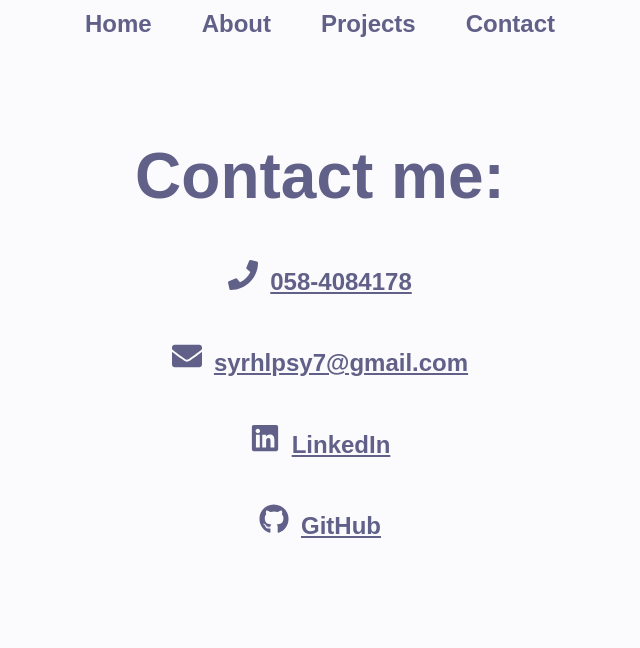
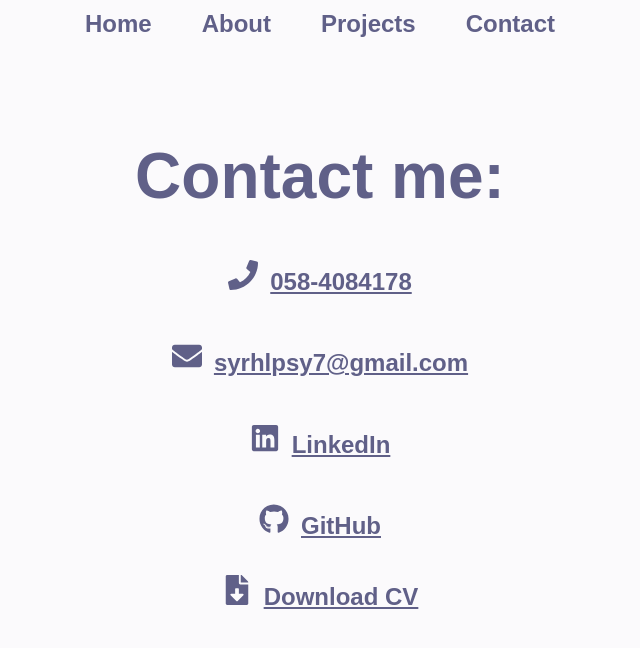
Before and after one commit to shira471/port-folio, a React (Create React App) app: page / in a window 1280 px wide. Both pictures are taken after a click on the button "Contact". Shown: the top 648 px of the page, without its empty margins (320-960 px from the left). Built offline with nearby package versions, Linux system fonts and the light colour scheme.

Commit message:
resume-add

```diff
--- a/src/components/Contact/Contact.js
+++ b/src/components/Contact/Contact.js
@@ -1,6 +1,6 @@
 import React from "react";
 import './Contact.css';
-import { FaPhone, FaEnvelope, FaLinkedin, FaGithub } from 'react-icons/fa';
+import { FaPhone, FaEnvelope, FaLinkedin, FaGithub, FaFileDownload } from 'react-icons/fa';
 
 const Contact=()=>(
     <section className='Contact'>
@@ -29,7 +29,12 @@ const Contact=()=>(
     <span>GitHub</span>
   </a>
 </div>
-
+<div className="Cv-item">
+  <a href="/port-folio/resume.dox" download className="Contact-link">
+    <FaFileDownload className="Contact-icon" />
+    <span>Download CV</span>
+  </a>
+</div>
   </section>
 );
 
```
Also changed, not shown: 1 other file (tests, documents, lock files or other folders).
